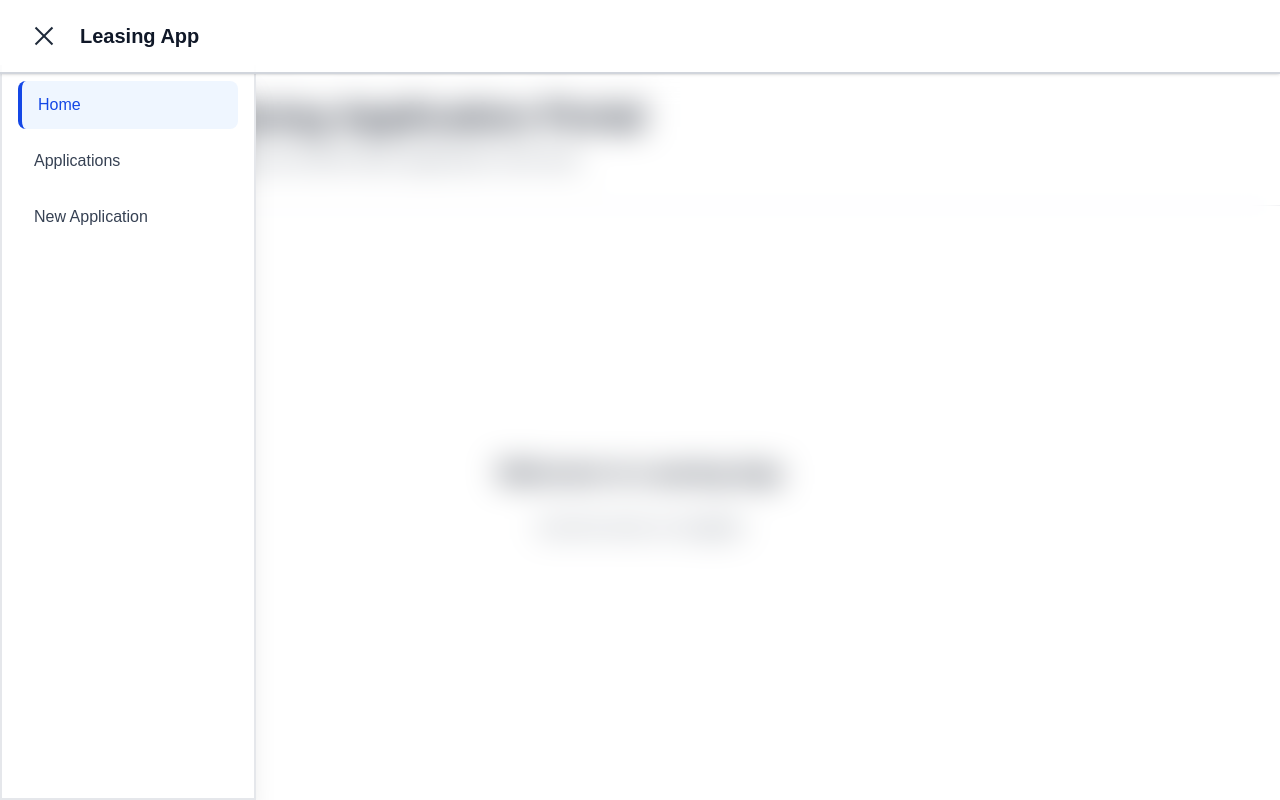
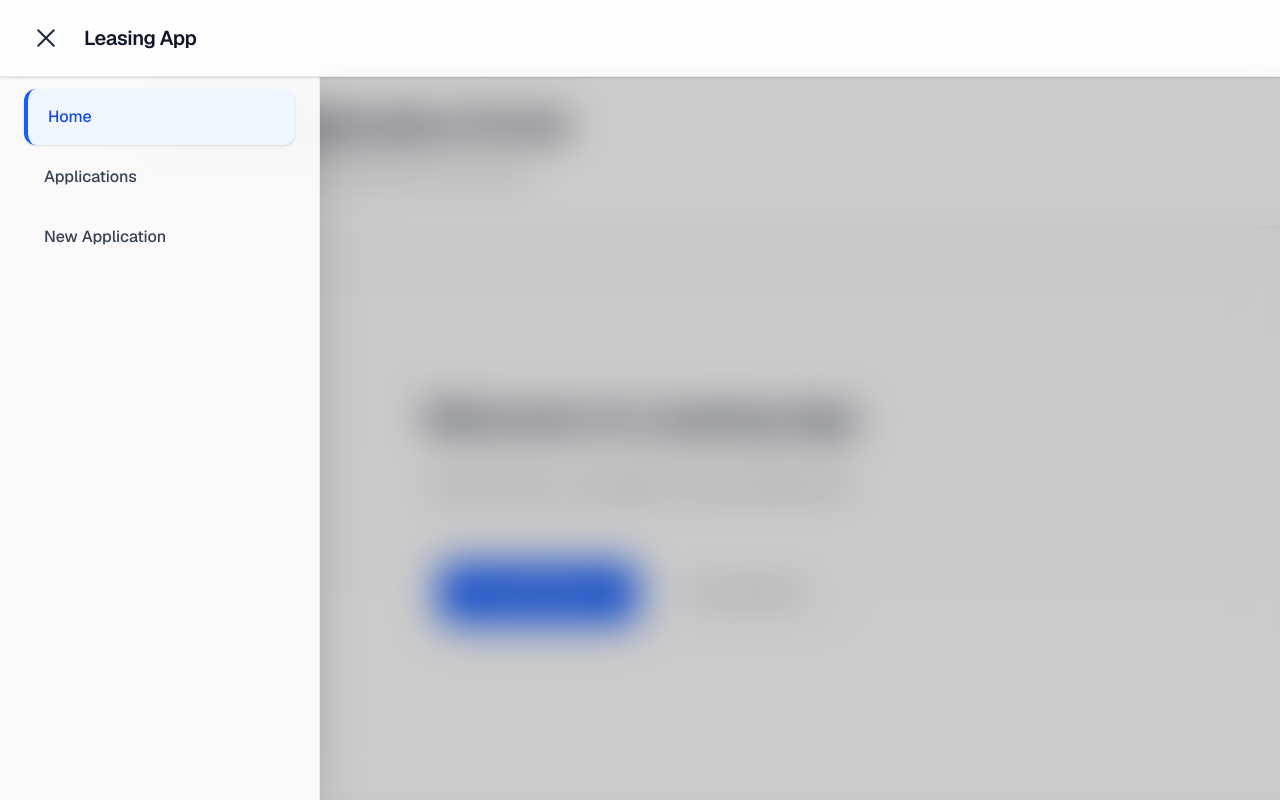
Before and after one commit to techguy-andrew/leasing-app, a Next.js app: page / in a window 1280 px wide. Both pictures are taken after a click on the button "Open menu". Built offline with nearby package versions, Linux system fonts and the light colour scheme.

Commit message:
guess what

```diff
--- a/src/app/applications/page.tsx
+++ b/src/app/applications/page.tsx
@@ -144,7 +144,7 @@ export default function ApplicationsPage() {
         initial={{ opacity: 0, y: -10 }}
         animate={{ opacity: 1, y: 0 }}
         transition={{ duration: 0.3 }}
-        className="flex flex-wrap gap-6 px-6 py-5 bg-white border-b border-gray-200"
+        className="flex flex-col sm:flex-row sm:flex-wrap gap-4 sm:gap-6 px-4 sm:px-6 md:px-8 py-5 bg-white/95 backdrop-blur-lg border-b border-gray-200 shadow-sm"
       >
         {/* Status Filter */}
         <div className="flex flex-col gap-2">
--- a/src/app/globals.css
+++ b/src/app/globals.css
@@ -1,35 +1,72 @@
 @import "tailwindcss";
 
 :root {
-  --background: #ffffff;
-  --foreground: #171717;
+  --background: #f8f9fa;
+  --foreground: #1a1a1a;
+  --surface: #ffffff;
+  --surface-glass: rgba(255, 255, 255, 0.85);
+  --border: #e5e7eb;
+  --accent: #3b82f6;
 }
 
 @theme inline {
   --color-background: var(--background);
   --color-foreground: var(--foreground);
+  --color-surface: var(--surface);
+  --color-surface-glass: var(--surface-glass);
+  --color-border: var(--border);
+  --color-accent: var(--accent);
   --font-sans: var(--font-geist-sans);
   --font-mono: var(--font-geist-mono);
-}
-
-@media (prefers-color-scheme: dark) {
-  :root {
-    --background: #0a0a0a;
-    --foreground: #ededed;
-  }
 }
 
 html {
   overflow-x: hidden;
   scroll-behavior: smooth;
+  -webkit-font-smoothing: antialiased;
+  -moz-osx-font-smoothing: grayscale;
+  -webkit-text-size-adjust: 100%;
 }
 
 body {
   background: var(--background);
   color: var(--foreground);
-  font-family: Arial, Helvetica, sans-serif;
+  font-family: var(--font-geist-sans), -apple-system, BlinkMacSystemFont, "Segoe UI", Roboto, "Helvetica Neue", Arial, sans-serif;
   overflow-x: hidden;
   width: 100%;
   margin: 0;
   padding: 0;
+  min-height: 100vh;
+  position: relative;
 }
+
+/* Enhanced blur support for Safari */
+@supports (backdrop-filter: blur(10px)) or (-webkit-backdrop-filter: blur(10px)) {
+  .blur-glass {
+    backdrop-filter: blur(12px) saturate(180%);
+    -webkit-backdrop-filter: blur(12px) saturate(180%);
+  }
+
+  .blur-heavy {
+    backdrop-filter: blur(20px) saturate(180%);
+    -webkit-backdrop-filter: blur(20px) saturate(180%);
+  }
+}
+
+/* Mobile Safari optimizations */
+@supports (-webkit-touch-callout: none) {
+  body {
+    /* iOS Safari specific styles */
+    -webkit-tap-highlight-color: transparent;
+  }
+
+  input, textarea, select {
+    /* Prevent zoom on iOS */
+    font-size: 16px;
+  }
+}
+
+/* Smooth scrolling for mobile */
+* {
+  -webkit-overflow-scrolling: touch;
+}
--- a/src/app/newapp/page.tsx
+++ b/src/app/newapp/page.tsx
@@ -3,12 +3,12 @@ import FormV2 from '@/components/Form/FormV2'
 
 export default function NewApplication() {
   return (
-    <div className="flex flex-col h-[calc(100vh-73px)] w-full overflow-y-auto">
+    <div className="flex flex-col h-[calc(100vh-73px)] w-full overflow-y-auto bg-gradient-to-b from-gray-50 to-white">
       <HeaderCard
         title="New Lease Application"
         description="Complete the form below to submit your lease application"
       />
-      <div className="flex items-center justify-center flex-1 p-4 md:p-6 lg:p-8">
+      <div className="flex items-center justify-center flex-1 p-4 sm:p-6 md:p-8 lg:p-10">
         <FormV2 />
       </div>
     </div>
--- a/src/app/page.tsx
+++ b/src/app/page.tsx
@@ -1,17 +1,60 @@
+'use client'
+
+import { motion } from 'motion/react'
 import HeaderCard from '@/components/Cards/HeaderCard'
+import Link from 'next/link'
 
 export default function Home() {
   return (
-    <div className="flex flex-col h-[calc(100vh-73px)] w-full overflow-y-auto">
+    <div className="flex flex-col h-[calc(100vh-73px)] w-full overflow-y-auto bg-gradient-to-b from-gray-50 to-white">
       <HeaderCard
         title="Leasing Application Portal"
         description="Manage and submit lease applications with ease"
       />
-      <div className="flex flex-col items-center justify-center flex-1 p-4 md:p-6 lg:p-8">
-        <div className="flex flex-col items-center justify-center gap-6 w-full max-w-4xl">
-          <h2 className="text-2xl font-bold text-gray-900">Welcome to Leasing App</h2>
-          <p className="text-lg text-gray-600">Use the menu to navigate</p>
-        </div>
+      <div className="flex flex-col items-center justify-center flex-1 p-4 sm:p-6 md:p-8 lg:p-12">
+        <motion.div
+          className="flex flex-col items-center justify-center gap-6 sm:gap-8 w-full max-w-3xl"
+          initial={{ opacity: 0, y: 30 }}
+          animate={{ opacity: 1, y: 0 }}
+          transition={{ duration: 0.6, ease: 'easeOut' }}
+        >
+          <motion.h2
+            className="text-2xl sm:text-3xl md:text-4xl font-bold text-gray-900 text-center"
+            initial={{ opacity: 0, scale: 0.9 }}
+            animate={{ opacity: 1, scale: 1 }}
+            transition={{ duration: 0.5, delay: 0.2 }}
+          >
+            Welcome to Leasing App
+          </motion.h2>
+          <motion.p
+            className="text-base sm:text-lg md:text-xl text-gray-600 text-center max-w-xl"
+            initial={{ opacity: 0 }}
+            animate={{ opacity: 1 }}
+            transition={{ duration: 0.5, delay: 0.3 }}
+          >
+            Use the menu to navigate through applications
+          </motion.p>
+
+          <motion.div
+            className="flex flex-col sm:flex-row gap-4 mt-8 w-full sm:w-auto"
+            initial={{ opacity: 0, y: 20 }}
+            animate={{ opacity: 1, y: 0 }}
+            transition={{ duration: 0.5, delay: 0.4 }}
+          >
+            <Link
+              href="/applications"
+              className="px-8 py-4 text-base font-medium text-white bg-blue-600 hover:bg-blue-700 active:bg-blue-800 rounded-xl shadow-lg shadow-blue-600/30 transition-all duration-200 text-center"
+            >
+              View Applications
+            </Link>
+            <Link
+              href="/newapp"
+              className="px-8 py-4 text-base font-medium text-gray-700 bg-white hover:bg-gray-50 active:bg-gray-100 border border-gray-300 rounded-xl shadow-sm transition-all duration-200 text-center"
+            >
+              New Application
+            </Link>
+          </motion.div>
+        </motion.div>
       </div>
     </div>
   )
--- a/src/components/Cards/HeaderCard.tsx
+++ b/src/components/Cards/HeaderCard.tsx
@@ -1,3 +1,7 @@
+'use client'
+
+import { motion } from 'motion/react'
+
 interface HeaderCardProps {
   title: string
   description?: string
@@ -5,17 +9,32 @@ interface HeaderCardProps {
 
 export default function HeaderCard({ title, description }: HeaderCardProps) {
   return (
-    <header className="w-full bg-white border-b border-gray-200 px-4 py-6 md:px-6 md:py-8">
-      <div className="max-w-4xl mx-auto">
-        <h1 className="text-3xl md:text-4xl font-bold text-gray-900">
+    <motion.header
+      className="w-full bg-white/90 backdrop-blur-lg border-b border-gray-200 px-4 py-6 sm:px-6 sm:py-8 md:px-8 md:py-10 shadow-sm"
+      initial={{ opacity: 0, y: -20 }}
+      animate={{ opacity: 1, y: 0 }}
+      transition={{ duration: 0.4, ease: 'easeOut' }}
+    >
+      <div className="max-w-5xl mx-auto">
+        <motion.h1
+          className="text-2xl sm:text-3xl md:text-4xl font-bold text-gray-900 tracking-tight"
+          initial={{ opacity: 0, x: -20 }}
+          animate={{ opacity: 1, x: 0 }}
+          transition={{ duration: 0.5, delay: 0.1 }}
+        >
           {title}
-        </h1>
+        </motion.h1>
         {description && (
-          <p className="mt-2 text-base md:text-lg text-gray-600">
+          <motion.p
+            className="mt-2 sm:mt-3 text-sm sm:text-base md:text-lg text-gray-600 leading-relaxed"
+            initial={{ opacity: 0, x: -20 }}
+            animate={{ opacity: 1, x: 0 }}
+            transition={{ duration: 0.5, delay: 0.2 }}
+          >
             {description}
-          </p>
+          </motion.p>
         )}
       </div>
-    </header>
+    </motion.header>
   )
 }
--- a/src/components/Navigation/SideBar.tsx
+++ b/src/components/Navigation/SideBar.tsx
@@ -18,30 +18,30 @@ export default function SideBar({ isOpen, onClose }: SideBarProps) {
         <>
           {/* Backdrop */}
           <motion.div
-            initial={{ opacity: 0 }}
-            animate={{ opacity: 1 }}
-            exit={{ opacity: 0 }}
-            transition={{ duration: 0.2 }}
-            className="fixed inset-0 top-[65px] backdrop-blur-lg z-40"
+            initial={{ opacity: 0, backdropFilter: 'blur(0px)' }}
+            animate={{ opacity: 1, backdropFilter: 'blur(20px)' }}
+            exit={{ opacity: 0, backdropFilter: 'blur(0px)' }}
+            transition={{ duration: 0.3, ease: 'easeInOut' }}
+            className="fixed inset-0 top-[65px] bg-black/20 backdrop-blur-xl z-40"
             onClick={onClose}
           />
 
           {/* Sidebar */}
           <motion.div
-            initial={{ x: '-100%' }}
-            animate={{ x: 0 }}
-            exit={{ x: '-100%' }}
-            transition={{ type: 'spring', damping: 25, stiffness: 200 }}
-            className="fixed top-[65px] left-0 w-64 h-[calc(100vh-65px)] bg-white border-r-2 border-l-2 border-b-2 border-gray-200 z-50 flex flex-col overflow-y-auto shadow-xl"
+            initial={{ x: '-100%', opacity: 0 }}
+            animate={{ x: 0, opacity: 1 }}
+            exit={{ x: '-100%', opacity: 0 }}
+            transition={{ type: 'spring', damping: 30, stiffness: 300 }}
+            className="fixed top-[65px] left-0 w-72 sm:w-80 h-[calc(100vh-65px)] bg-white/90 backdrop-blur-xl border-r border-gray-200 z-50 flex flex-col overflow-y-auto shadow-2xl"
           >
-            <nav className="flex flex-col gap-2 p-4">
+            <nav className="flex flex-col gap-1 p-4 sm:p-6">
               <Link
                 href="/"
                 onClick={onClose}
-                className={`flex items-center px-4 py-3 rounded-lg transition-colors text-base font-medium ${
+                className={`flex items-center px-5 py-4 rounded-xl transition-all duration-200 text-base font-medium ${
                   pathname === '/'
-                    ? 'bg-blue-50 text-blue-700 border-l-4 border-blue-700'
-                    : 'text-gray-700 hover:bg-gray-100'
+                    ? 'bg-blue-50 text-blue-700 border-l-4 border-blue-600 shadow-sm'
+                    : 'text-gray-700 hover:bg-gray-100 active:bg-gray-200'
                 }`}
               >
                 Home
@@ -49,10 +49,10 @@ export default function SideBar({ isOpen, onClose }: SideBarProps) {
               <Link
                 href="/applications"
                 onClick={onClose}
-                className={`flex items-center px-4 py-3 rounded-lg transition-colors text-base font-medium ${
+                className={`flex items-center px-5 py-4 rounded-xl transition-all duration-200 text-base font-medium ${
                   pathname.startsWith('/applications')
-                    ? 'bg-blue-50 text-blue-700 border-l-4 border-blue-700'
-                    : 'text-gray-700 hover:bg-gray-100'
+                    ? 'bg-blue-50 text-blue-700 border-l-4 border-blue-600 shadow-sm'
+                    : 'text-gray-700 hover:bg-gray-100 active:bg-gray-200'
                 }`}
               >
                 Applications
@@ -60,10 +60,10 @@ export default function SideBar({ isOpen, onClose }: SideBarProps) {
               <Link
                 href="/newapp"
                 onClick={onClose}
-                className={`flex items-center px-4 py-3 rounded-lg transition-colors text-base font-medium ${
+                className={`flex items-center px-5 py-4 rounded-xl transition-all duration-200 text-base font-medium ${
                   pathname === '/newapp'
-                    ? 'bg-blue-50 text-blue-700 border-l-4 border-blue-700'
-                    : 'text-gray-700 hover:bg-gray-100'
+                    ? 'bg-blue-50 text-blue-700 border-l-4 border-blue-600 shadow-sm'
+                    : 'text-gray-700 hover:bg-gray-100 active:bg-gray-200'
                 }`}
               >
                 New Application
--- a/src/components/Navigation/TopBar.tsx
+++ b/src/components/Navigation/TopBar.tsx
@@ -9,10 +9,15 @@ interface TopBarProps {
 
 export default function TopBar({ isOpen, onToggle }: TopBarProps) {
   return (
-    <div className="fixed top-0 left-0 right-0 z-[100] flex flex-row items-center gap-4 px-6 py-4 bg-white/80 backdrop-blur-md border-b-2 border-gray-300 shadow-sm">
+    <motion.div
+      className="fixed top-0 left-0 right-0 z-[100] flex flex-row items-center gap-4 px-4 sm:px-6 py-4 bg-white/85 backdrop-blur-xl border-b border-gray-200 shadow-sm"
+      initial={{ y: -100, opacity: 0 }}
+      animate={{ y: 0, opacity: 1 }}
+      transition={{ duration: 0.5, ease: 'easeOut' }}
+    >
       <button
         onClick={onToggle}
-        className="flex flex-col justify-center items-center w-10 h-10 p-2 hover:bg-gray-100 rounded-lg transition-colors"
+        className="flex flex-col justify-center items-center w-11 h-11 p-2 hover:bg-gray-100 active:bg-gray-200 rounded-xl transition-all duration-200"
         aria-label={isOpen ? 'Close menu' : 'Open menu'}
       >
         <motion.div
@@ -20,26 +25,27 @@ export default function TopBar({ isOpen, onToggle }: TopBarProps) {
             rotate: isOpen ? 45 : 0,
             y: isOpen ? 8 : 0,
           }}
-          transition={{ duration: 0.3, ease: 'easeInOut' }}
-          className="w-6 h-0.5 bg-gray-800"
+          transition={{ duration: 0.3, ease: [0.4, 0, 0.2, 1] }}
+          className="w-6 h-0.5 bg-gray-800 rounded-full"
         />
         <motion.div
           animate={{
             opacity: isOpen ? 0 : 1,
+            scaleX: isOpen ? 0 : 1,
           }}
-          transition={{ duration: 0.2 }}
-          className="w-6 h-0.5 bg-gray-800 my-1.5"
+          transition={{ duration: 0.2, ease: 'easeInOut' }}
+          className="w-6 h-0.5 bg-gray-800 rounded-full my-1.5"
         />
         <motion.div
           animate={{
             rotate: isOpen ? -45 : 0,
             y: isOpen ? -8 : 0,
           }}
-          transition={{ duration: 0.3, ease: 'easeInOut' }}
-          className="w-6 h-0.5 bg-gray-800"
+          transition={{ duration: 0.3, ease: [0.4, 0, 0.2, 1] }}
+          className="w-6 h-0.5 bg-gray-800 rounded-full"
         />
       </button>
-      <h1 className="text-xl font-semibold text-gray-900">Leasing App</h1>
-    </div>
+      <h1 className="text-lg sm:text-xl font-semibold text-gray-900 tracking-tight">Leasing App</h1>
+    </motion.div>
   )
 }
```
Also changed, not shown: src/app/applications/[appid]/page.tsx (+45 -26 lines), src/components/Buttons/Cancel/Cancel.tsx (+11 -4 lines), src/components/Buttons/Submit/Submit.tsx (+10 -3 lines), src/components/Items/ListItem.tsx (+23 -14 lines), src/components/Modals/Confirm.tsx (+23 -18 lines).
